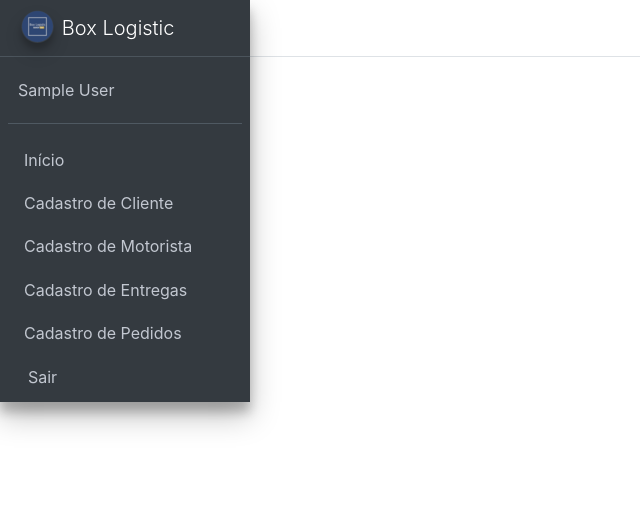
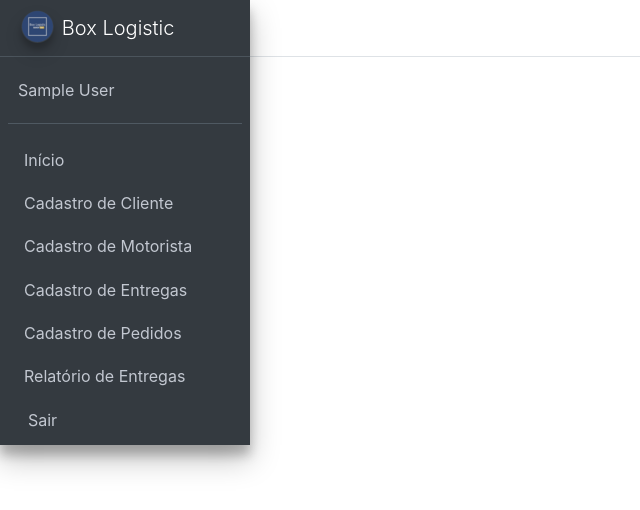
Before and after one commit to guerrasao/Equipe6-Hackathon-FW-2019, a PHP site: page /cabecalho/cabecalho.operador.php in a window 1280 px wide. Shown: the top 510 px of the page, without its empty margins (0-640 px from the left). Run offline with PHP 8.4, Linux system fonts and the light colour scheme; the visitor is signed in with stand-in values (Sample User, id 1); some libraries are stand-ins or nearby versions; some web fonts are replaced.

Commit message:
todos os itens do cabecalho do opera

```diff
--- a/cabecalho/cabecalho.operador.php
+++ b/cabecalho/cabecalho.operador.php
@@ -107,6 +107,14 @@
             </a>
           </li>
           <li class="nav-item">
+            <a href="#" class="nav-link">
+            <i class="fas fa-flag-checkered"></i>
+              <p>
+                Relatório de Entregas
+              </p>
+            </a>
+          </li>
+          <li class="nav-item">
             <a href="<?php echo $path;?>/sair.php" class="nav-link">
               <i class="nav-icon fas fa-sign-out-alt"></i>
               <p>
```
